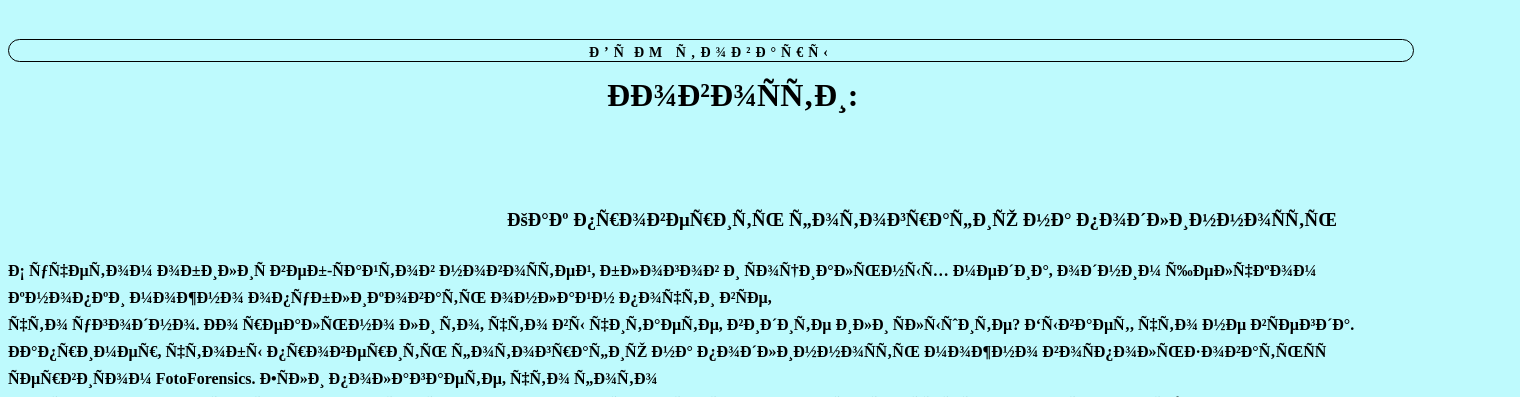
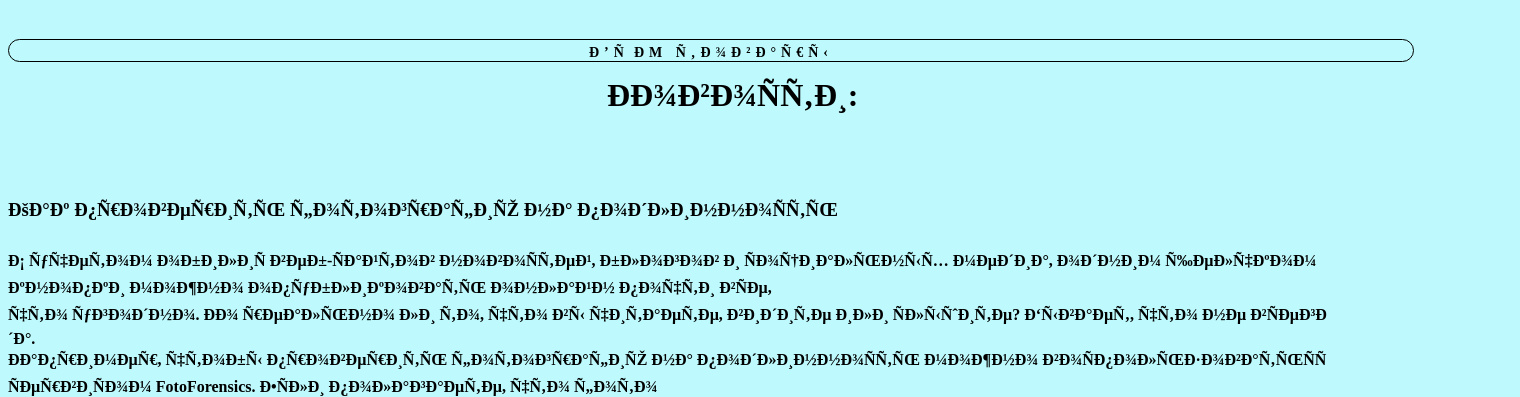
Before and after one commit to Manerva02/Manerva.github.io, a PHP site: page / in a window 1520 px wide. Shown: the part 366-763 px from the top of the page. Run offline with PHP 8.4, Linux system fonts and the light colour scheme.

Commit message:
Add files via upload

```diff
--- a/css/style.css
+++ b/css/style.css
@@ -1,4 +1,4 @@
-.container { width: 1360px;}
+.container { width: 1340px;}
 
 body{
 	background: #befafd;
@@ -128,8 +128,7 @@ body{
 }
 
 .naz{
-	margin-left: 499px;
-	margin-top: 80px
+	margin-top: 70px;
 }
 
 .nv{
```
